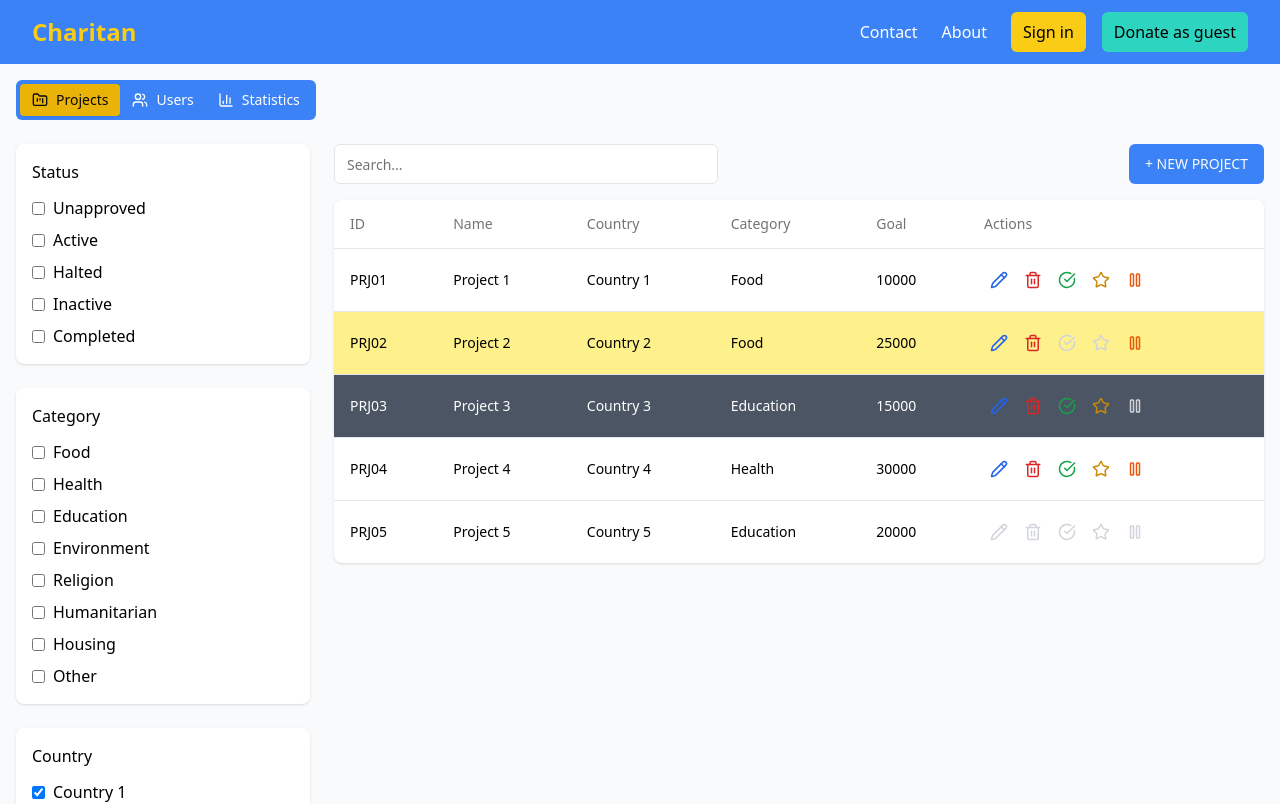
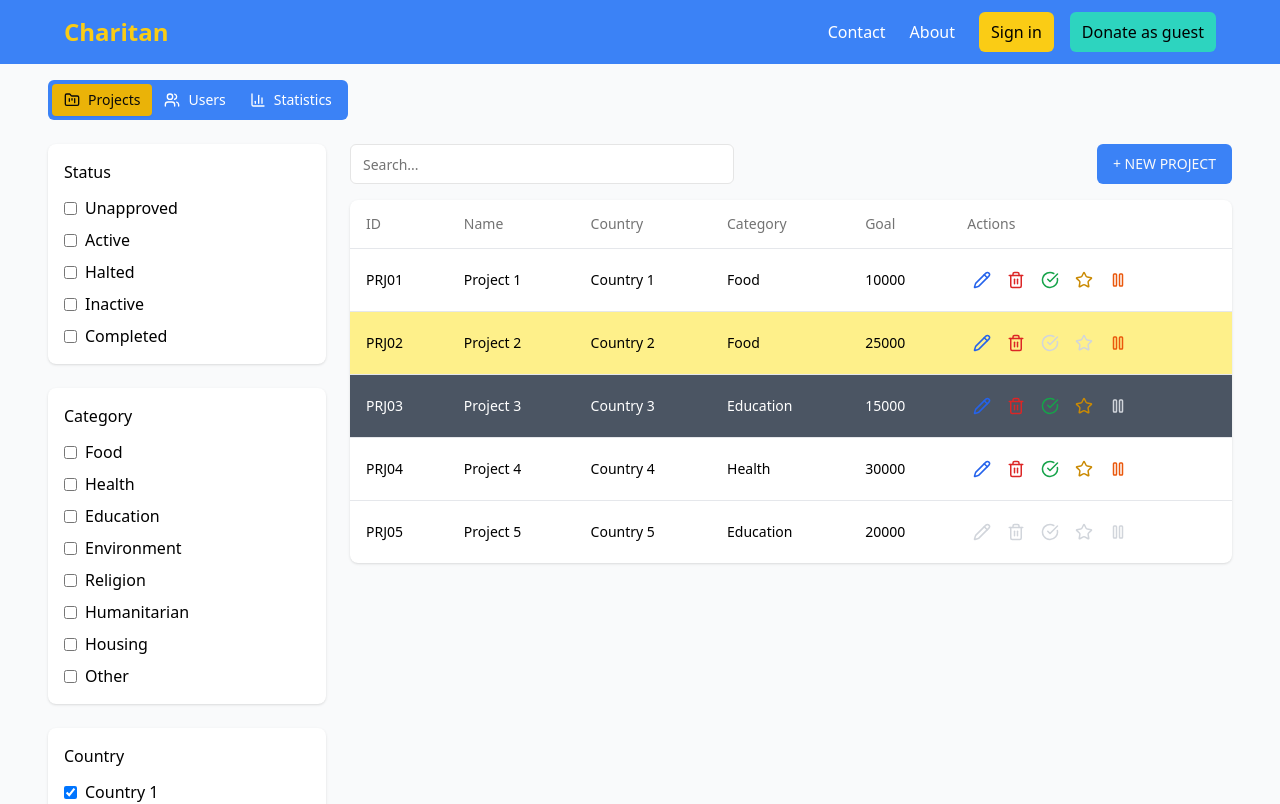
Before and after one commit to EEET2582-Squad-Phoenix/FE-Team-B, a Next.js app: page / in a window 1280 px wide. Shown: the top 804 px of the page. Built offline with nearby package versions, Linux system fonts and the light colour scheme.

Commit message:
Modify page layout

```diff
--- a/src/app/layout.tsx
+++ b/src/app/layout.tsx
@@ -18,7 +18,7 @@ export default function RootLayout({
       <html lang="en">
         <body className="min-h-screen bg-gray-50">
           <Navbar />
-          <main>{children}</main>
+          <main className="mt-16">{children}</main>
         </body>
       </html>
     </StoreProvider>
--- a/src/components/Dashboard.tsx
+++ b/src/components/Dashboard.tsx
@@ -11,7 +11,7 @@ const DashboardContent = () => {
   return (
     <div className="min-h-screen bg-gray-50">
       <div className="p-4">
-        <div className="max-w-7xl mx-auto">
+        <div className="lg:mx-8 mx-4">
           <Tabs defaultValue="projects" className="w-full">
             <TabsList className="bg-blue-500 p-1">
               <TabsTrigger
--- a/src/components/Navbar.tsx
+++ b/src/components/Navbar.tsx
@@ -7,8 +7,8 @@ const Navbar = () => {
   const [isMenuOpen, setIsMenuOpen] = useState(false);
 
   return (
-    <nav className="bg-blue-500">
-      <div className="max-w-7xl mx-auto px-4 sm:px-6 lg:px-8">
+    <nav className="bg-blue-500 fixed h-16 top-0 w-full z-10">
+      <div className="lg:mx-8 mx-4 px-4 sm:px-6 lg:px-8">
         <div className="flex items-center justify-between h-16">
           {/* Logo section */}
           <Link href="/" className="flex-shrink-0 flex items-center">
@@ -20,16 +20,10 @@ const Navbar = () => {
           {/* Desktop menu */}
           <div className="hidden md:flex items-center space-x-6">
             <div className="flex items-center space-x-6 text-white">
-              <Link
-                href=""
-                className="hover:text-yellow-400 duration-200"
-              >
+              <Link href="" className="hover:text-yellow-400 duration-200">
                 Contact
               </Link>
-              <Link
-                href=""
-                className="hover:text-yellow-400 duration-200"
-              >
+              <Link href="" className="hover:text-yellow-400 duration-200">
                 About
               </Link>
             </div>
```
